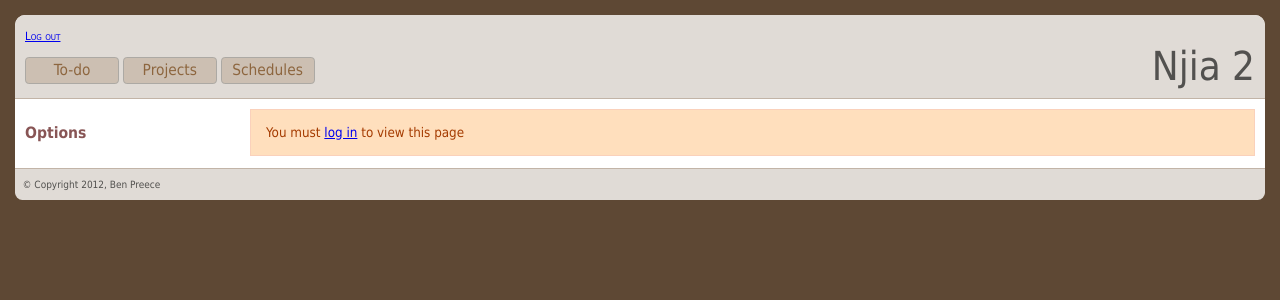
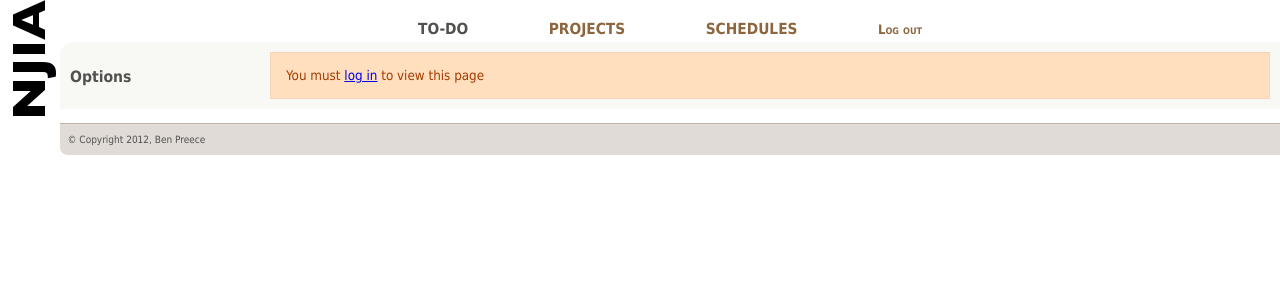
Before and after one commit to bpreece/Njia2, a PHP site: page /todo.php in a window 1280 px wide. Shown: the top 300 px of the page. Run offline with PHP 8.4, Linux system fonts and the light colour scheme; data that the repository does not hold is empty.

Commit message:
Major change in styling - page is now white, content light gray, NJIA written vertical in upper left corner, no border around main menu items.

```diff
--- a/common.inc
+++ b/common.inc
@@ -29,8 +29,8 @@ function show_user_message($message, $message_type)  {
 }
 
 global $global_title, $logo_image;
-$global_title = "Njia 2";
-$logo_image = "image/logo.png";
+$global_title = "";
+$logo_image = "image/NJIA-v.png";
 
 function get_global_title() {
     global $global_title;
--- a/layout.css
+++ b/layout.css
@@ -17,7 +17,7 @@ html {
 }
 
 #page {
-
+    margin-left: 4.5em;
 }
 
 #header {
@@ -25,27 +25,31 @@ html {
 }
 
 #logo-and-title {
-    float: right;
+    float: left;
+    margin-right: -3em;
 }
 
 #logo {
     float: left;
 }
 
+#main-menu {
+    text-align: center;
+}
+
 #content {
-    clear: both;
 }
 
 #main {
     padding: 10px;
-    margin-left: 225px;
+    margin-left: 200px;
 }
 
 #sidebar {
     float: left;
-    width: 200px;
-    margin-right: -210px;
+    width: 180px;
     padding: 10px;
+    margin-right: -190px;  /* margin = -(width + padding) */
 }
 
 .sidebar-block {
--- a/style.css
+++ b/style.css
@@ -14,7 +14,6 @@ root {
 body,
 html {
     color: #52514F;
-    background: #5E4834;
     font-family: Tahoma, sans-serif;
     font-size: 10pt;
 }
@@ -56,25 +55,43 @@ a.object-ref:hover {
 
 #page {
     background-color: white;
-    margin: 15px;
     border-radius: 0.75em;
 }
 
-#header,
+#header {
+    padding: 1.25em .75em 0 .75em
+}
+
 #footer {
     background-color: #E0DBD6;
     padding: 1em .75em;
 }
 
 #header {
-    border-top-left-radius: 0.75em;
+/*    border-top-left-radius: 0.75em;
     border-top-right-radius: 0.75em;
     border-bottom: 1px solid #C2B4A7;
+    background-image: -moz-linear-gradient(top,
+        rgba(255, 255, 255, .85),
+        rgba(255, 255, 255, 0) 25%,
+        rgba(0, 0, 0, 0) 85%,
+        rgba(0, 0, 0, 0.10));
+    background-image: -o-linear-gradient(top,
+        rgba(255, 255, 255, .75),
+        rgba(255, 255, 255, 0));
+    background-image: -webkit-gradient(
+        linear, 0% 0%, 0% 100%,
+        from(rgba(255, 255, 255, .85)),
+        color-stop(25%, rgba(255, 255, 255, 0)),
+        color-stop(85%, rgba(0, 0, 0, 0)),
+        to(rgba(0, 0, 0, 0.10)));
+    background-image: linear-gradient(top,
+        rgba(255, 255, 255, .75),
+        rgba(255, 255, 255, 0));*/
 }
 
 #footer {
     border-bottom-left-radius: 0.75em;
-    border-bottom-right-radius: 0.75em;
     border-top: 1px solid #C2B4A7;
     font-size: 75%;
 }
@@ -85,19 +102,16 @@ a.object-ref:hover {
 
 #main-menu ul {
     padding: 0;
-    margin: 1em 0 0 0;
+    margin: 0;
 }
 
 #main-menu li {
     display: inline-block;
     list-style-type: none;
-    width: 5em;
     font-size: 115%;
-    background-color: #CCBFB2;
-    padding: 0.25em 0.5em;
+    font-weight: bold;
+    padding: 0.25em 2.5em;
     text-align: center;
-    border: 1px solid #ACA9A4;
-    border-radius: 0.25em;
 }
 
 #main-menu li a,
@@ -108,6 +122,11 @@ a.object-ref:hover {
 
 #main-menu li a:hover {
     color: #CE6700;
+}
+
+#content {
+    background-color: #f8f8f4;
+    border-top-left-radius: 1em;
 }
 
 .user-message {
@@ -153,10 +172,10 @@ a.object-ref:hover {
     padding: 1.5em 1em;
     border-width: 1px;
     border-style: solid;
-    border-color: #ddd;
+    border-color: #eee;
     border-radius: 1em;
+    background-color: #fcfcfc;
 }
 
 #sidebar h3 {
-    color: #855;
 }
--- a/template.inc
+++ b/template.inc
@@ -59,12 +59,12 @@ if (function_exists('process_query_string')) {
 
 $page_id = '';
 if (function_exists('get_page_id')) {
-    $page_id = "id='" . get_page_id() . "'";
+    $page_id = get_page_id();
 }
 
 $page_class = '';
 if (function_exists('get_page_class')) {
-    $page_class = "class='" . get_page_class() . "'";
+    $page_class = get_page_class();
 }
 
 $user = get_session_user();
@@ -87,46 +87,43 @@ $user = get_session_user();
         <title><?php echo get_global_title(); ?></title>
     </head>
 
-    <body <?php echo $page_id?> <?php echo $page_class ?> >
+    <body <?php if (isset($page_id)) echo "id='$page_id'"; ?> <?php echo "class='$page_class'"; ?> >
+        <div id="logo-and-title">
+            <div id="logo"><img src="<?php echo get_logo_image(); ?>" /></div>
+            <!--
+            <div id="title"><?php echo get_global_title(); ?></div>
+            -->
+        </div> <!-- /logo-and-title -->
         <div id="page">
             <div id="header">
-                <div id="user-name">
-                    <a class='object-ref' href='user.php?id=<?php echo $user['user_id']; ?>'><?php echo $user['login_name']; ?></a>
-                    <a style='font-variant: small-caps; font-size: 85%' href='logout.php'>Log out</a>
-                </div>
-                <div id="logo-and-title">
-                    <div id="logo"><img src="<?php get_logo_image(); ?>" /></div>
-                    <div id="title"><?php echo get_global_title(); ?></div>
-                </div> <!-- /logo-and-title -->
 
-                <?php if (function_exists('show_main_menu')): ?>
                 <div id="main-menu">
                     <ul class='main-menu'>
                         <?php if ($page_id == 'todo-page') : ?>
-                            <li class='selected'>To-do</li>
+                            <li class='selected'>TO-DO</li>
                         <?php else: ?>
-                            <li><a href='todo.php'>To-do</a></li>
+                            <li><a href='todo.php'>TO-DO</a></li>
                         <?php endif; ?>
                         <?php if ($page_id == 'projects-page') : ?>
-                            <li class='selected'>Projects</li>
+                            <li class='selected'>PROJECTS</li>
                         <?php else: ?>
-                            <li><a href='projects.php'>Projects</a></li>
+                            <li><a href='projects.php'>PROJECTS</a></li>
                         <?php endif; ?>
-                        <?php if ($page_id == 'timeboxes-page') : ?>
-                            <li class='selected'>Schedules</li>
+                        <?php if ($page_id == 'schedules-page') : ?>
+                            <li class='selected'>SCHEDULES</li>
                         <?php else: ?>
-                            <li><a href='schedules.php'>Schedules</a></li>
+                            <li><a href='schedules.php'>SCHEDULES</a></li>
                         <?php endif; ?>
                         <?php if(is_admin_session()) : ?>
                             <?php if ($page_id == 'users-page') : ?>
-                                <li class='selected'>Users</li>
+                                <li class='selected'>USERS</li>
                             <?php else: ?>
-                                <li><a href='users.php'>Users</a></li>
+                                <li><a href='users.php'>USERS</a></li>
                             <?php endif; ?>
                         <?php endif; ?>
+                            <li><a style='font-variant: small-caps; font-size: 85%' href='logout.php'>Log out</a></li>
                     </ul>
                 </div> <!-- /main-menu -->
-                <?php endif; ?>
             </div> <!-- /header -->
 
             <div id="content">
--- a/todo.css
+++ b/todo.css
@@ -60,7 +60,8 @@
 
 .task-list {
     padding: 0.3em 0 0 1.25em;
-    border-left: 1px solid #ccc;
+    border-left: 1px solid #eee;
+    background-color: #fcfcfc;
 }
 
 .task-info {
@@ -93,7 +94,7 @@
     padding: 2px 4px;
     border-top-left-radius: 4px;
     border: 1px solid #ccc;
-    background-color: #CCBFB2;
+    background-color: #f3ede5;
     background-image: -moz-linear-gradient(top,
         rgba(255, 255, 255, 0),
         rgba(255, 255, 255, .85));
--- a/todo.php
+++ b/todo.php
@@ -233,7 +233,7 @@ function show_content()
     }
 
     echo "
-        <h3>To-do &mdash; <a class='object-ref' href='user.php?id=${user['user_id']}'>${user['login_name']}</a></h3>";
+        <h3><a class='object-ref' href='user.php?id=${user['user_id']}'>${user['login_name']}</a></h3>";
     if (! $projects) {
         echo "
             <div>There are no tasks in your current to-do list.</div>";
```
Also changed, not shown: projects.css (+10 -5 lines), schedules.css (+9 -4 lines), image/NJIA-v.png (added).
